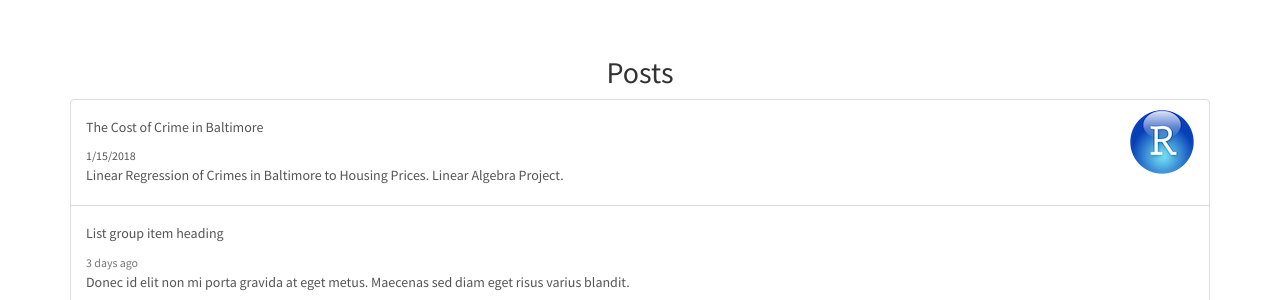
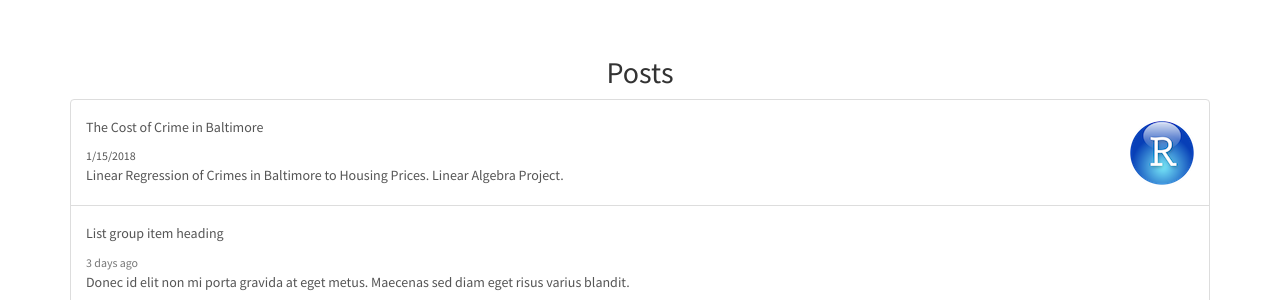
Before and after one commit to healyt22/healyt22.github.io, a Jekyll site: the page built from index.html, in a window 1280 px wide. Shown: the part 1114-1414 px from the top of the page. Built offline with Jekyll 4.4.1, drawn with Linux system fonts in a browser that asks for light colours.

Commit message:
working on posts

```diff
--- a/_includes/posts.html
+++ b/_includes/posts.html
@@ -12,8 +12,8 @@
             </div>
             <p class="mb-1">Linear Regression of Crimes in Baltimore to Housing Prices. Linear Algebra Project.</p>
           </div>
-          <div class="media-right">
-            <img src="img/R.png" class="media-object", align="center">
+          <div class="media-right media-middle">
+            <img src="img/R.png" class="media-object",>
           </div>
         </div>
       </a>
```
